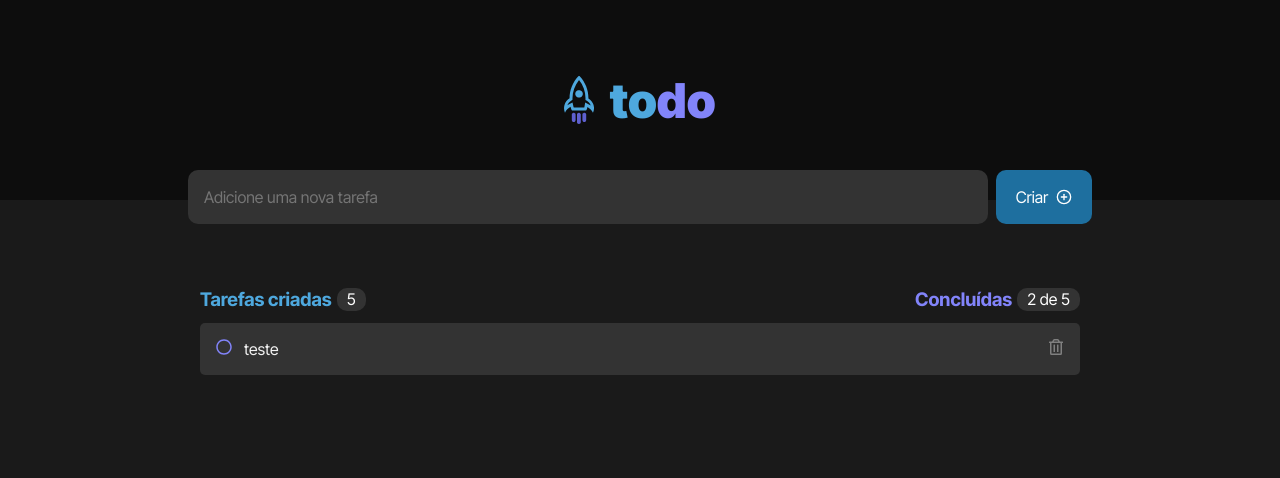
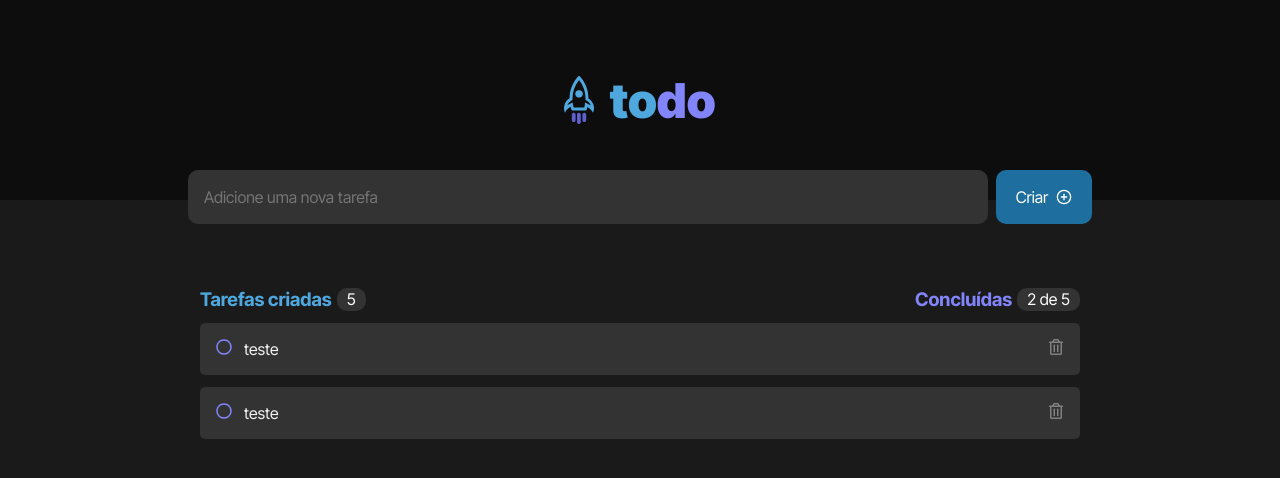
Before and after one commit to ColellaDev/ToDo-List, a React (Vite) app: page / in a window 1280 px wide. Shown: the top 478 px of the page. Built offline with nearby package versions, Linux system fonts and the light colour scheme.

Commit message:
Craido estado tarefa

```diff
--- a/src/components/CriarTarefa.tsx
+++ b/src/components/CriarTarefa.tsx
@@ -2,6 +2,7 @@ import styles from './CriarTarefa.module.css';
 import { FiPlusCircle } from "react-icons/fi";
 
 export function CriarTarefa() {
+
     return (
         <div className={styles.criar}>
             <input className={styles.input} placeholder="Adicione uma nova tarefa" />
--- a/src/components/ListaTarefas.tsx
+++ b/src/components/ListaTarefas.tsx
@@ -1,7 +1,15 @@
+import { useState } from 'react';
 import styles from './ListaTarefas.module.css';
 import { Tarefa } from "./Tarefa";
 
 export function ListaTarefas() {
+
+const [tarefas, setTarefas] = useState([1, 2])
+
+function criarNovaTarefa() {
+    setTarefas([...tarefas, tarefas.length + 1])
+}
+
     return (
         <div className={styles.listaTarefas}>
 
@@ -17,8 +25,9 @@ export function ListaTarefas() {
             </div>
 
             <div className={styles.tarefas}>
-            <Tarefa content="teste"/>
-
+                 {tarefas.map(tarefa => {
+                   return <Tarefa content="teste"/>
+                 })}
             </div>
 
 
--- a/src/components/Tarefa.tsx
+++ b/src/components/Tarefa.tsx
@@ -1,7 +1,7 @@
 import styles from "./Tarefa.module.css";
 import { FaRegTrashAlt } from "react-icons/fa";
 import { FaRegCircle } from "react-icons/fa";
-import { FaCheckCircle } from "react-icons/fa";
+//import { FaCheckCircle } from "react-icons/fa";
 
 interface TarefaProps {
     content: string;
```
